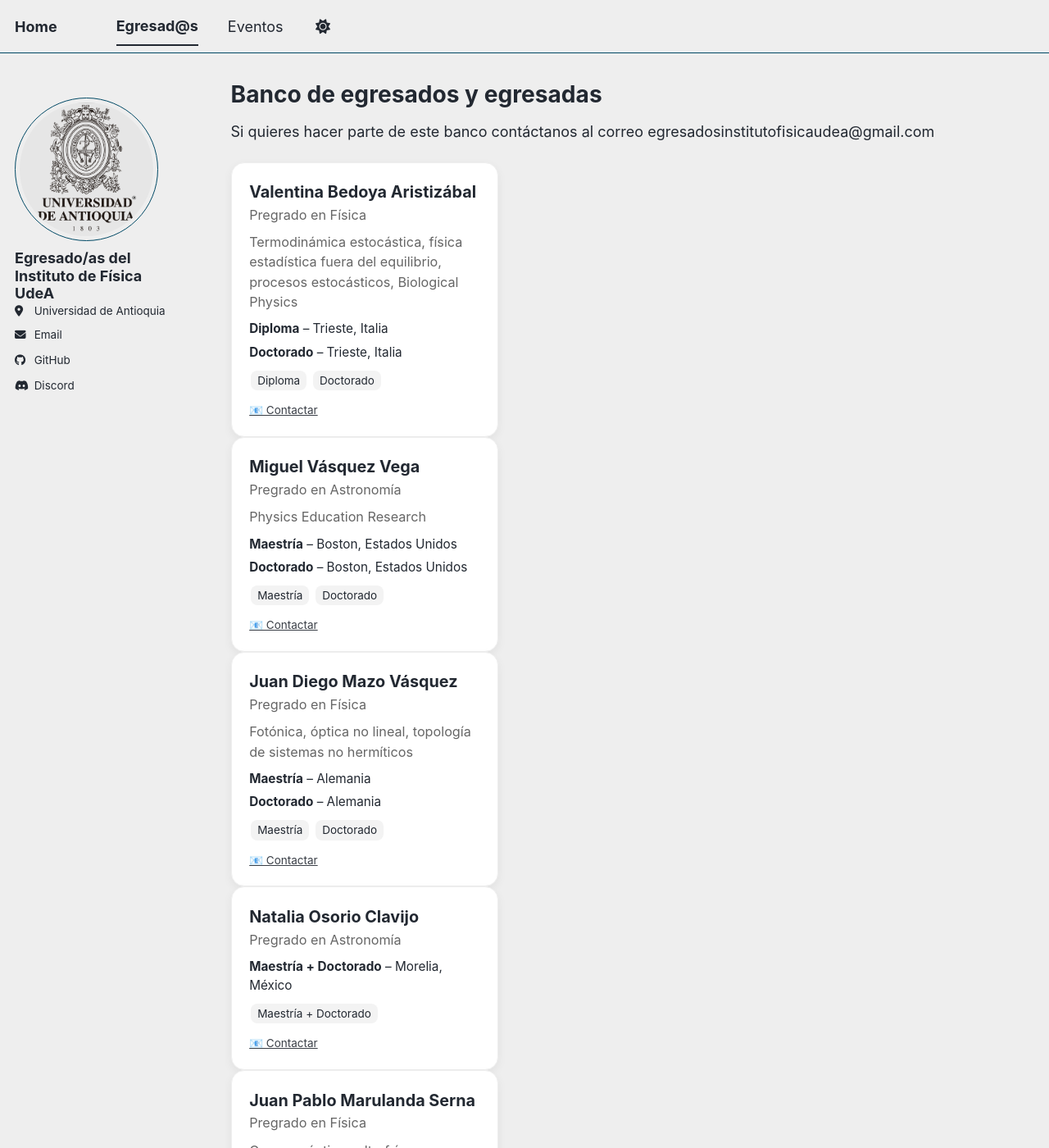
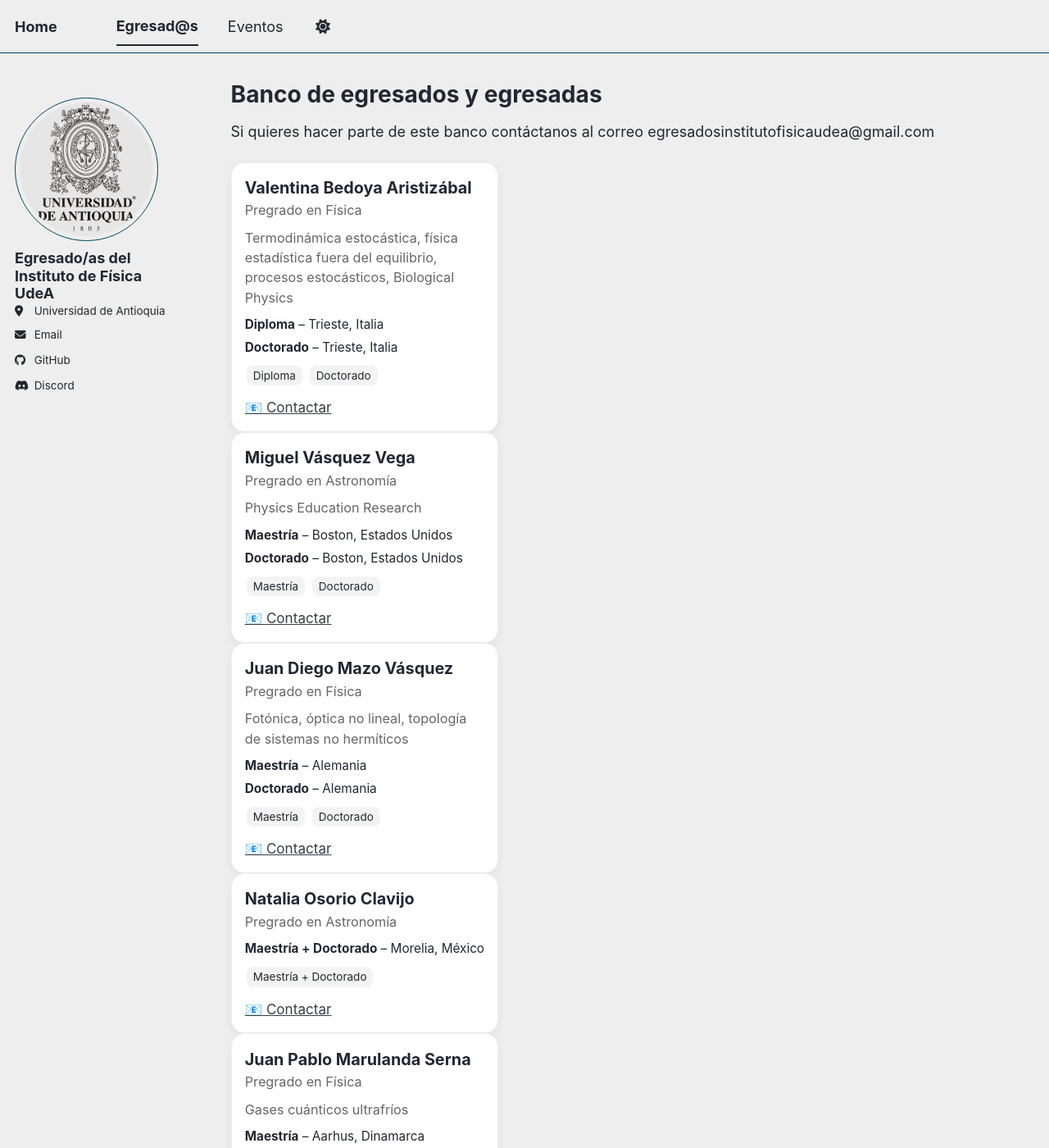
Before and after one commit to egresadosinstitutofisicaudea/egresadosinstitutofisicaudea.github.io, a Jekyll site: the page built from _pages/personas.md, in a window 1280 px wide and 1400 px high. Shown: the whole window at 82% size. Built offline with Jekyll 4.4.1, drawn with Linux system fonts in a browser that asks for light colours; a script bundle is joined from its source files by our own code; library files that are not in the unit come from our copies.

Commit message:
Update custom.html

```diff
--- a/_includes/head/custom.html
+++ b/_includes/head/custom.html
@@ -57,7 +57,9 @@
 .card-persona {
   border: 1px solid #eee;
   border-radius: 16px;
-  padding: 1.2rem;
+  /*padding: 1.2rem;*/
+  padding: 0.9rem;
+  font-size: 0.95rem;
   box-shadow: 0 4px 12px rgba(0,0,0,0.06);
   transition: 0.2s;
   background: white;
```
